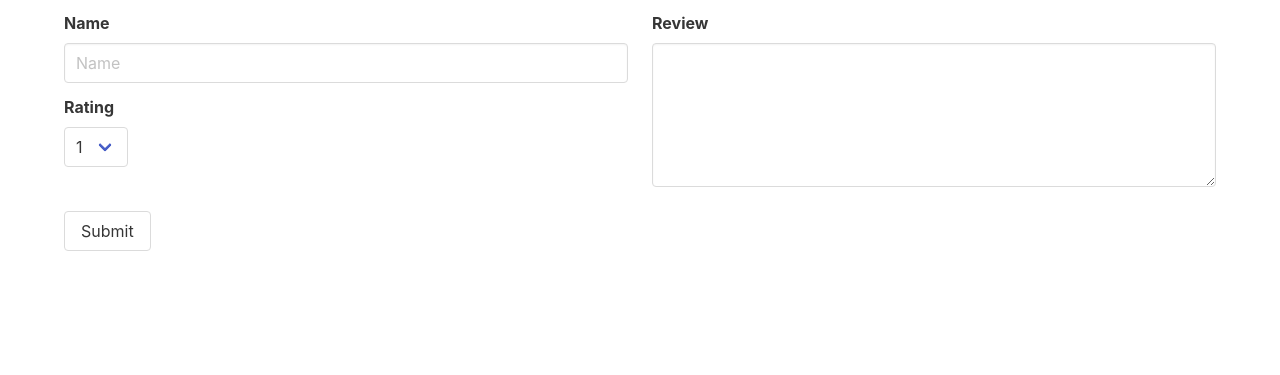
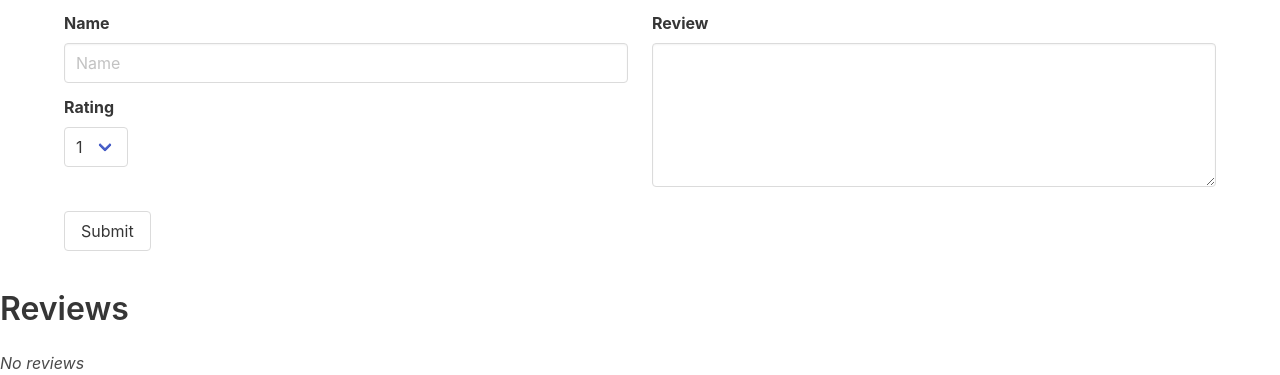
Before and after one commit to Iune/CS411Project, a Flask app: template templates/classroom-bulma.html in a window 1280 px wide. Shown: the part 519-894 px from the top of the page. Before the commit the page ends 770 px from the top, so only its background shows below. Run offline with Flask 2, Linux system fonts and the light colour scheme; the template is opened without the code that fills it, so the values that code supplies are empty; some libraries are stand-ins or nearby versions.

Commit message:
Updating Templates

```diff
--- a/templates/classroom-bulma.html
+++ b/templates/classroom-bulma.html
@@ -86,49 +86,14 @@
 		</form>
 	</div>
 </section>
-
-<!--<div class="col-lg-12">
-	<div class="panel panel-default">
-		<div class="panel-heading">
-			<div class="panel-title">Add a Review</div>
-		</div>
-	    <div class="panel-body">
-		    <div class="col-lg-12">
-				<form id="addReviewForm" action="{{url_for('add_review')}}", method="post">
-					<div class="col-lg-6">
-						<div class="form-group">
-							<label>Name:</label>
-							<input type="text" class="form-control" name="userNameText">
-						</div>
-						<div class="form-group">
-							<label>Rating:</label>
-							<select class="form-control" name="ratingSelectInput" id="ratingSelect">
-								<option class="selection" value="1">1</option>
-								<option class="selection" value="2">2</option>
-								<option class="selection" value="3">3</option>
-								<option class="selection" value="4">4</option>
-								<option class="selection" value="5">5</option>
-							</select>
-						</div>
-					</div>
-					<div class="col-lg-6">
-						<div class="form-group">
-							<label for="comment">Review:</label>
-							<textarea class="form-control" rows="5" name="reviewText"></textarea>
-						</div>
-					</div>
-					<div class="col-lg-12">
-						<div class="form-group">
-							<input type="hidden" class="form-control" name="buildingNameInput" value="{{classroom['buildingName']}}"></input>
-							<input type="hidden" class="form-control" name="roomNumberInput" value="{{classroom['roomNumber']}}"></input>
-				    		<button type="input-group-btn submit" class="btn btn-default">Submit</span></button>
-				    	</div>
-					</div>
-				</form>
-	    	</div>
-    	</div>
-	</div>
-</div>
+<br/>
+<section>
+	<h3 class="title">Reviews</h3>
+	{% if reviews|length == 0 %}
+	<p><i>No reviews</i></p>
+	{% endif %}
+</section>
+<!--
 <div class="col-lg-12">
 	<div class="panel panel-default">
 		<div class="panel-heading">
```
